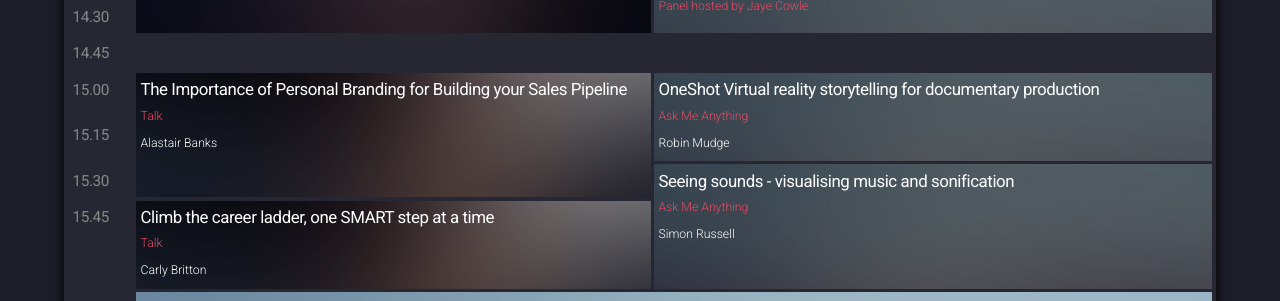
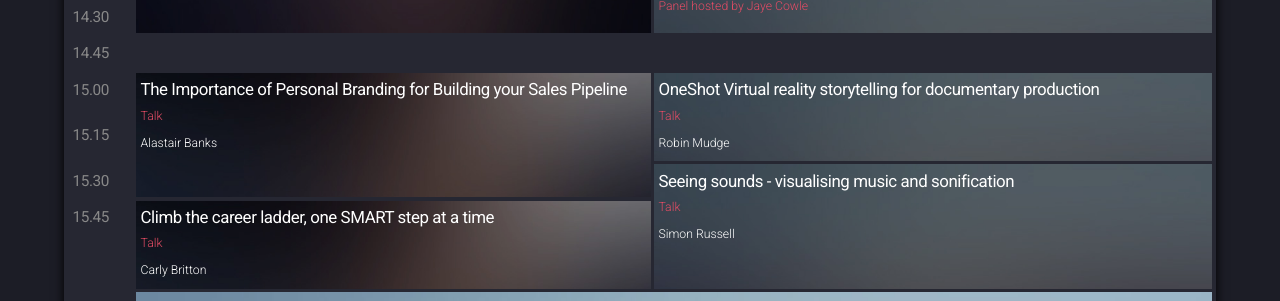
Before and after one commit to TechExeter/conference-2020, a Jekyll site: the page built from _pages/schedule.md, in a window 1280 px wide and 900 px high, scrolled down 2788 px. Shown: the part 159-460 px from the top of the window. Built offline with Jekyll 4.4.1, drawn with Linux system fonts in a browser that asks for light colours.

Commit message:
ask me anything changed to talks

```diff
--- a/_speakers/robin-mudge.md
+++ b/_speakers/robin-mudge.md
@@ -9,7 +9,7 @@ track: "2"
 timeslot: "15:00"
 date: 2020-09-10
 day: thurs
-type: Ask Me Anything
+type: Talk
 level: 2
 twitter:
  -
--- a/_speakers/simon-russell.md
+++ b/_speakers/simon-russell.md
@@ -9,7 +9,7 @@ track: "2"
 timeslot: "15:30"
 date: 2020-09-10
 day: thurs
-type: Ask Me Anything
+type: Talk
 level: 1
 twitter:
  - simonfarussell
```
